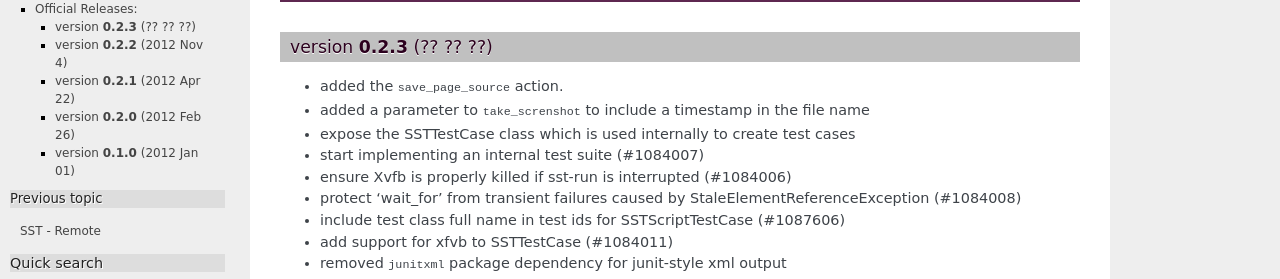
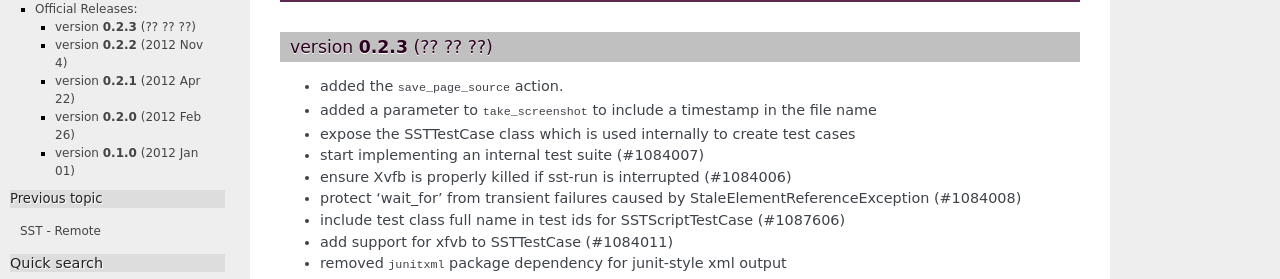
Before and after one commit to Work4Labs/selenium-simple-test, a Sphinx documentation site: the page built from docs/changelog.rst, in a window 1280 px wide. Shown: the part 198-477 px from the top of the page. Built offline with Sphinx 7.4.7, drawn with Linux system fonts in a browser that asks for light colours; pages that are not in the unit, such as notebooks, are missing from menus.

Commit message:
Fixed typo.

```diff
--- a/docs/changelog.rst
+++ b/docs/changelog.rst
@@ -13,7 +13,7 @@ version **0.2.3** (?? ?? ??)
 *******************************
 
 * added the ``save_page_source`` action.
-* added a parameter to ``take_screnshot`` to include a timestamp in the file
+* added a parameter to ``take_screenshot`` to include a timestamp in the file
   name
 * expose the SSTTestCase class which is used internally to create test cases
 * start implementing an internal test suite (#1084007)
```
